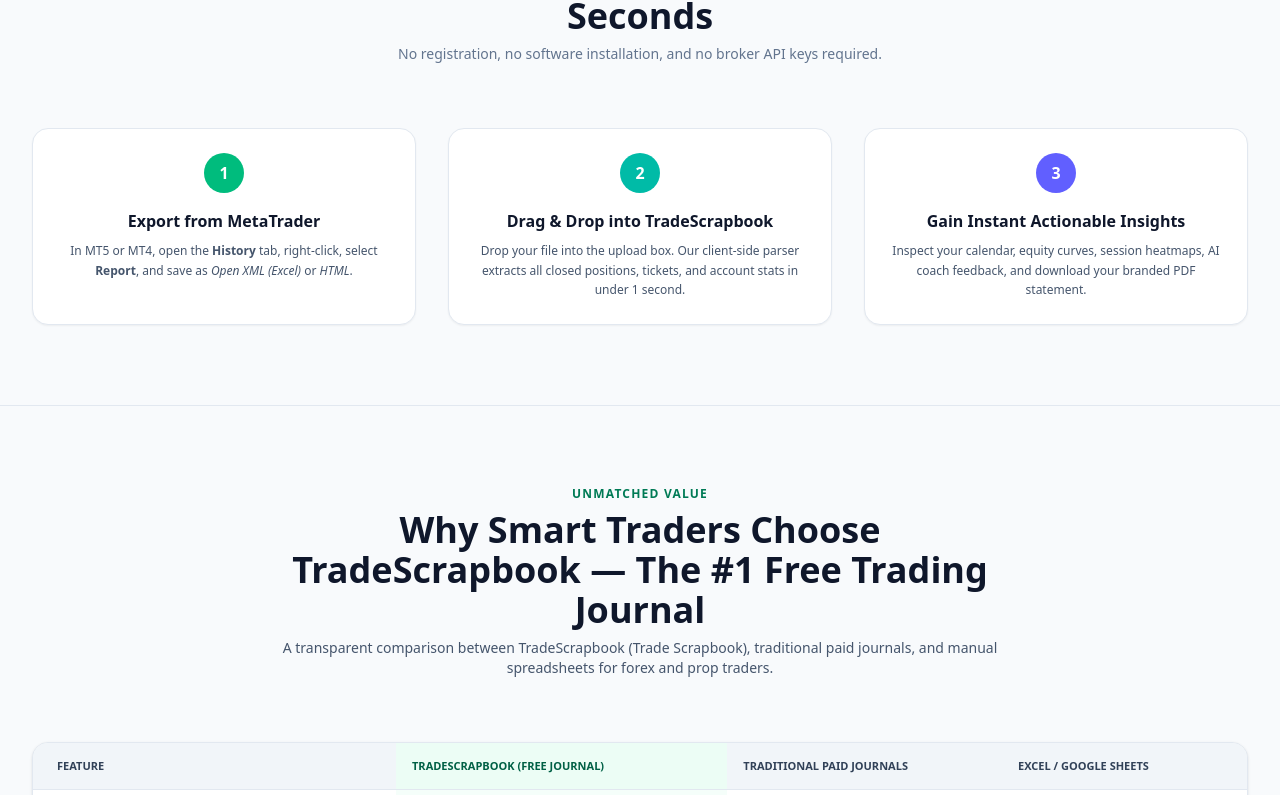
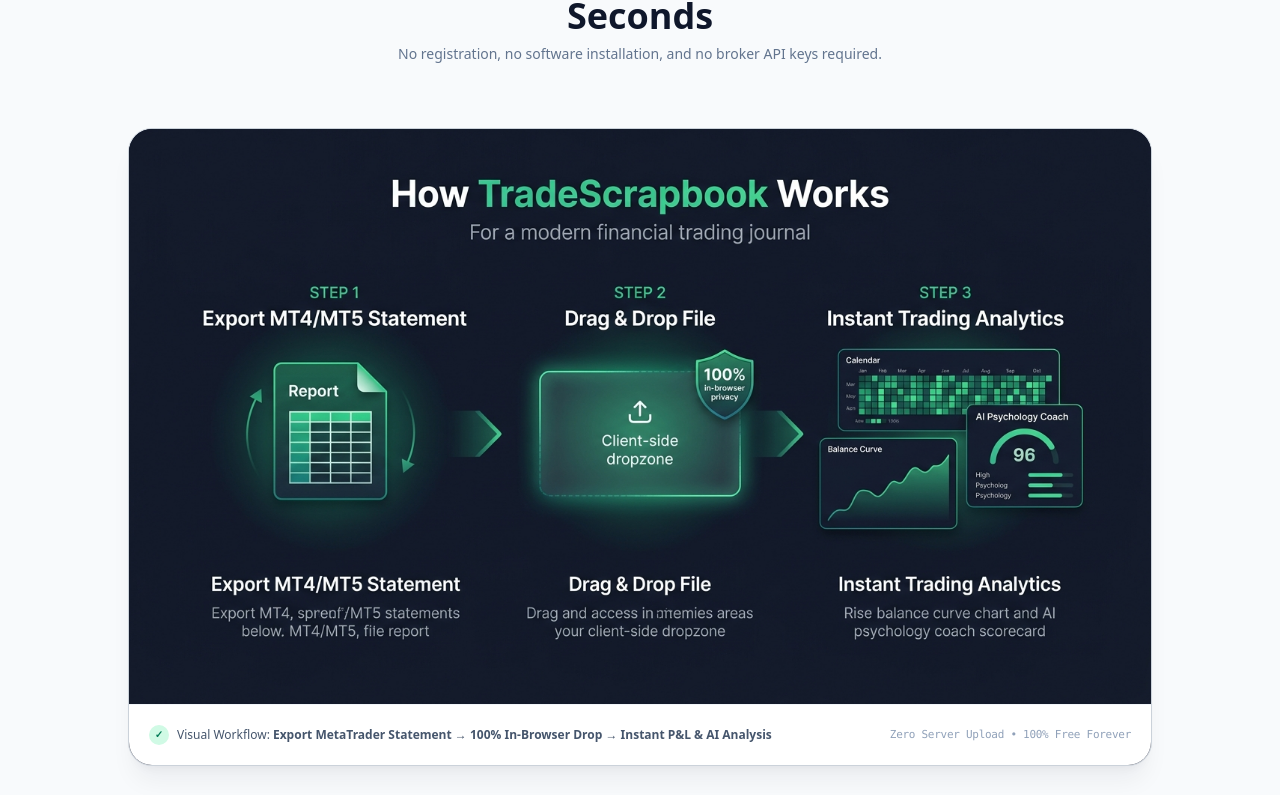
Before and after one commit to bigdropco-byte/trade, a React (Vite) app: page / in a window 1280 px wide. Shown: the part 3805-4600 px from the top of the page. Built offline with nearby package versions, Linux system fonts and the light colour scheme.

Commit message:
feat(seo): add wide 'how it works' infographic, Schema.org ImageObject, and image sitemap

```diff
--- a/index.html
+++ b/index.html
@@ -143,6 +143,15 @@
           "@id": "https://tradescrapbook.com/#howto",
           "name": "How to Import and Analyze MT5 or MT4 Trade Statements in 10 Seconds",
           "description": "Step-by-step guide to generating institutional trading analytics and P&L calendars using TradeScrapbook free trading journal for MetaTrader 5 and MT4.",
+          "image": {
+            "@type": "ImageObject",
+            "@id": "https://tradescrapbook.com/#infographic",
+            "url": "https://tradescrapbook.com/how-it-works-free-trading-journal-infographic.jpg",
+            "name": "How TradeScrapbook Free Trading Journal Works Infographic",
+            "caption": "How TradeScrapbook Works — 3-Step Free Trading Journal & MT4 MT5 Statement Importer Infographic",
+            "width": 1376,
+            "height": 768
+          },
           "step": [
             {
               "@type": "HowToStep",
--- a/src/components/LandingPage.tsx
+++ b/src/components/LandingPage.tsx
@@ -626,6 +626,29 @@
             </p>
           </div>
 
+          {/* SEO Optimized Responsive Infographic */}
+          <figure className="mb-14 max-w-5xl mx-auto rounded-2xl sm:rounded-3xl overflow-hidden border border-slate-200/90 shadow-xl shadow-slate-900/5 bg-slate-950 group">
+            <div className="relative overflow-hidden aspect-[16/9] w-full bg-slate-900">
+              <img
+                src="/how-it-works-free-trading-journal-infographic.jpg"
+                alt="How TradeScrapbook Works — 3-Step Free Trading Journal & MT4 MT5 Statement Importer Infographic"
+                title="How TradeScrapbook Works: Free Forex & MT4 MT5 Trading Journal Workflow"
+                width={1376}
+                height={768}
+                loading="lazy"
+                decoding="async"
+                className="w-full h-full object-cover rounded-t-2xl sm:rounded-t-3xl transition-transform duration-500 group-hover:scale-[1.01]"
+              />
+            </div>
+            <figcaption className="p-4 sm:p-5 bg-white border-t border-slate-100 flex flex-col sm:flex-row items-center justify-between gap-3 text-xs text-slate-600">
+              <div className="flex items-center gap-2 font-medium">
+                <span className="inline-flex items-center justify-center w-5 h-5 rounded-full bg-emerald-100 text-emerald-700 text-[10px] font-bold">✓</span>
+                <span>Visual Workflow: <strong>Export MetaTrader Statement</strong> → <strong>100% In-Browser Drop</strong> → <strong>Instant P&L & AI Analysis</strong></span>
+              </div>
+              <span className="text-[11px] text-slate-400 font-mono tracking-tight">Zero Server Upload • 100% Free Forever</span>
+            </figcaption>
+          </figure>
+
           <div className="grid grid-cols-1 md:grid-cols-3 gap-8">
 
             <div className="bg-white border border-slate-200 p-6 rounded-2xl text-center relative shadow-xs">
```
Also changed, not shown: public/how-it-works-free-trading-journal-infographic.jpg (added), 1 other file (tests, documents, lock files or other folders).
